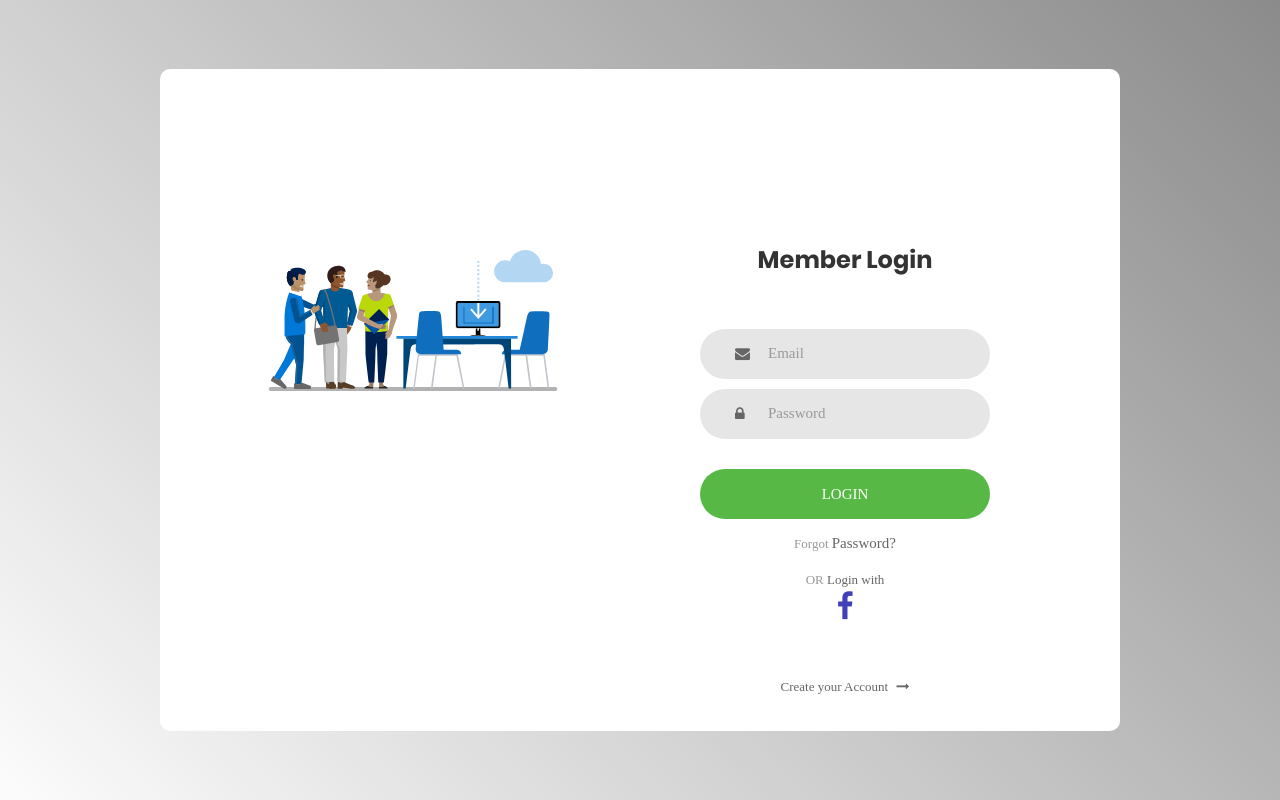
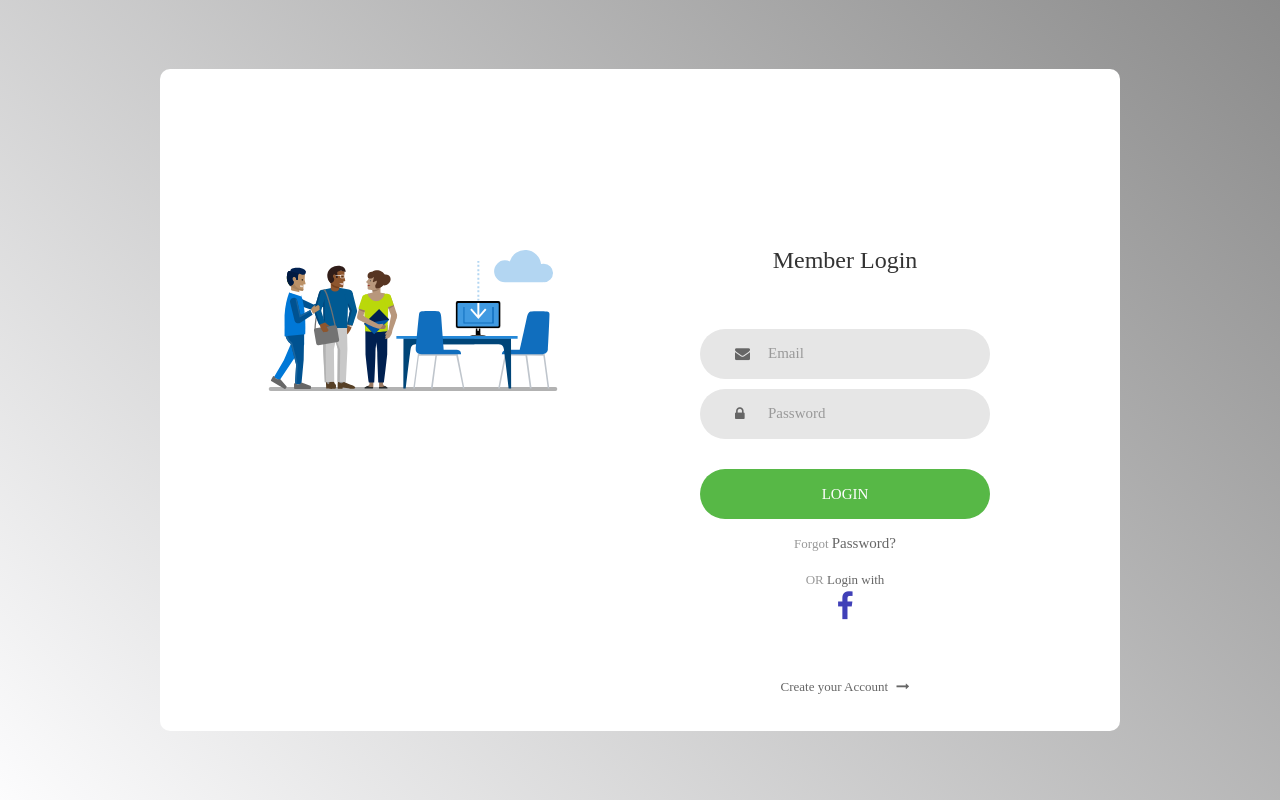
Before and after one commit to Adegitetaiwo/testimony-project, a Django app: page /accounts/login/ in a window 1280 px wide. Run offline with Django 3.2, Linux system fonts and the light colour scheme; some libraries are stand-ins or nearby versions; some web fonts are replaced.

Commit message:
make it better

```diff
--- a/static/css_in/main.css
+++ b/static/css_in/main.css
@@ -5,25 +5,10 @@
 /*//////////////////////////////////////////////////////////////////
 [ FONT ]*/
 
-@font-face {
-  font-family: Poppins-Regular;
-  src: url('../fonts/poppins/Poppins-Regular.ttf');
-}
 
-@font-face {
-  font-family: Poppins-Bold;
-  src: url('../fonts/poppins/Poppins-Bold.ttf');
-}
 
-@font-face {
-  font-family: Poppins-Medium;
-  src: url('../fonts/poppins/Poppins-Medium.ttf');
-}
 
-@font-face {
-  font-family: Montserrat-Bold;
-  src: url('../fonts/montserrat/Montserrat-Bold.ttf');
-}
+
 
 /*//////////////////////////////////////////////////////////////////
 [ RESTYLE TAG ]*/
```
